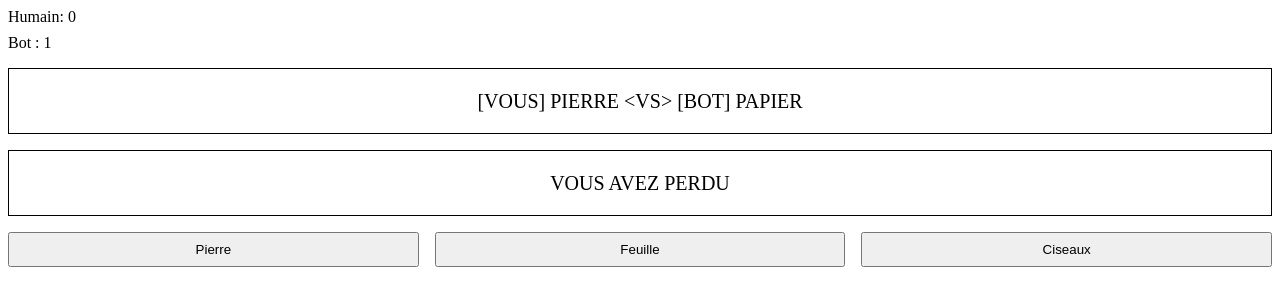
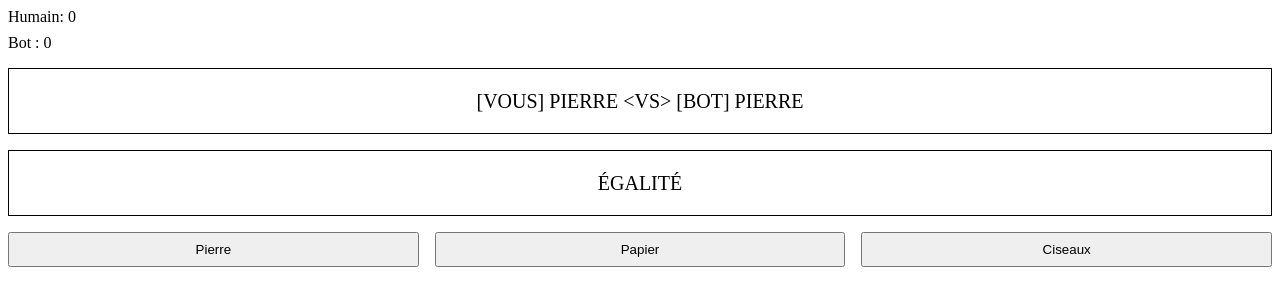
Before and after one commit to digital-skylines/claude-exercices, a plain HTML site: page monde-01-village/07-rock-paper-scissors/index.html in a window 1280 px wide. Both pictures are taken after a click on the button "Pierre". Drawn offline with Linux system fonts and the light colour scheme.

Commit message:
fix: 7 cosmetics

```diff
--- a/monde-01-village/07-rock-paper-scissors/index.html
+++ b/monde-01-village/07-rock-paper-scissors/index.html
@@ -21,7 +21,7 @@
 
         <div class="grid grid-3 gap-2">
             <button id="rock" data-action="rock">Pierre</button>
-            <button id="paper" data-action="paper">Feuille</button>
+            <button id="paper" data-action="paper">Papier</button>
             <button id="scissors" data-action="scissors">Ciseaux</button>
         </div>
 
--- a/monde-01-village/07-rock-paper-scissors/script.js
+++ b/monde-01-village/07-rock-paper-scissors/script.js
@@ -21,68 +21,71 @@ const score = {
 
 const choices = [
     {
+        key: "rock",
         fr: "pierre",
         en: "rock"
     },
     {
+        key: "paper",
         fr: "papier",
         en: "paper"
     },
     {
+        key: "scissors",
         fr: "ciseaux",
         en: "scissors"
     }
 ]
 
 // Ecoute d'événement
-btns.forEach(item => { item.addEventListener("click", event => playGame(event.target.dataset.action)) })
+btns.forEach(btn => { btn.addEventListener("click", event => playGame(event.target.dataset.action)) })
 
-function playGame(humanChoice) {
+function playGame(humanAction) {
 
-    const humanAction = getHumanAction(humanChoice);
-    const botAction = getBotAction();
+    const humanChoice = getHumanChoice(humanAction);
+    const botChoice = getBotChoice();
 
-    const judgement = judge(humanAction, botAction);
+    const arbitration = judge(humanChoice, botChoice);
 
-    displayJudgement(judgement);
+    displayJudgement(arbitration);
 
 }
 
-function getHumanAction(humanChoice) {
-    return choices.find(choice => choice.en === humanChoice)
+function getHumanChoice(humanAction) {
+    return choices.find(choice => choice.key === humanAction);
 }
 
-function getBotAction() {
-    const index = Math.floor(Math.random() * choices.length)
+function getBotChoice() {
+    const index = Math.floor(Math.random() * choices.length);
     return choices[index];
 }
 
-function judge(humanAction, botAction) {
+function judge(humanChoice, botChoice) {
 
     const arbitration = {
         message: "",
-        humanAction: humanAction.fr.toUpperCase(),
-        botAction: botAction.fr.toUpperCase(),
+        humanChoice: humanChoice.fr.toUpperCase(),
+        botChoice: botChoice.fr.toUpperCase(),
     }
 
     // Case human win
     if(
-        (humanAction.en === "rock" && botAction.en === "scissors") ||
-        (humanAction.en === "paper" && botAction.en === "rock") ||
-        (humanAction.en === "scissors" && botAction.en === "paper")
+        (humanChoice.key === "rock" && botChoice.key === "scissors") ||
+        (humanChoice.key === "paper" && botChoice.key === "rock") ||
+        (humanChoice.key === "scissors" && botChoice.key === "paper")
     ) {
         score.human++;
-        arbitration.message = "VOUS AVEZ GAGNÉ"
+        arbitration.message = "VOUS AVEZ GAGNÉ";
     }
 
     // Case bot win
     else if(
-        (botAction.en === "rock" && humanAction.en === "scissors") ||
-        (botAction.en === "paper" && humanAction.en === "rock") ||
-        (botAction.en === "scissors" && humanAction.en === "paper")
+        (botChoice.key === "rock" && humanChoice.key === "scissors") ||
+        (botChoice.key === "paper" && humanChoice.key === "rock") ||
+        (botChoice.key === "scissors" && humanChoice.key === "paper")
     ) {
         score.bot++;
-        arbitration.message = "VOUS AVEZ PERDU"
+        arbitration.message = "VOUS AVEZ PERDU";
     }
 
     // Case draw
@@ -93,14 +96,14 @@ function judge(humanAction, botAction) {
     return arbitration;
 }
 
-function displayJudgement(judgement) {
+function displayJudgement(arbitration) {
     // Changement du score
     el.humanScore.textContent = score.human;
     el.botScore.textContent = score.bot;
 
     // Affichage du duel
-    el.duel.textContent = `[VOUS] ${judgement.humanAction} <VS> [BOT] ${judgement.botAction}`;
+    el.duel.textContent = `[VOUS] ${arbitration.humanChoice} <VS> [BOT] ${arbitration.botChoice}`;
 
     // Affichage du gagnant
-    el.result.textContent = judgement.message;
+    el.result.textContent = arbitration.message;
 }
```
